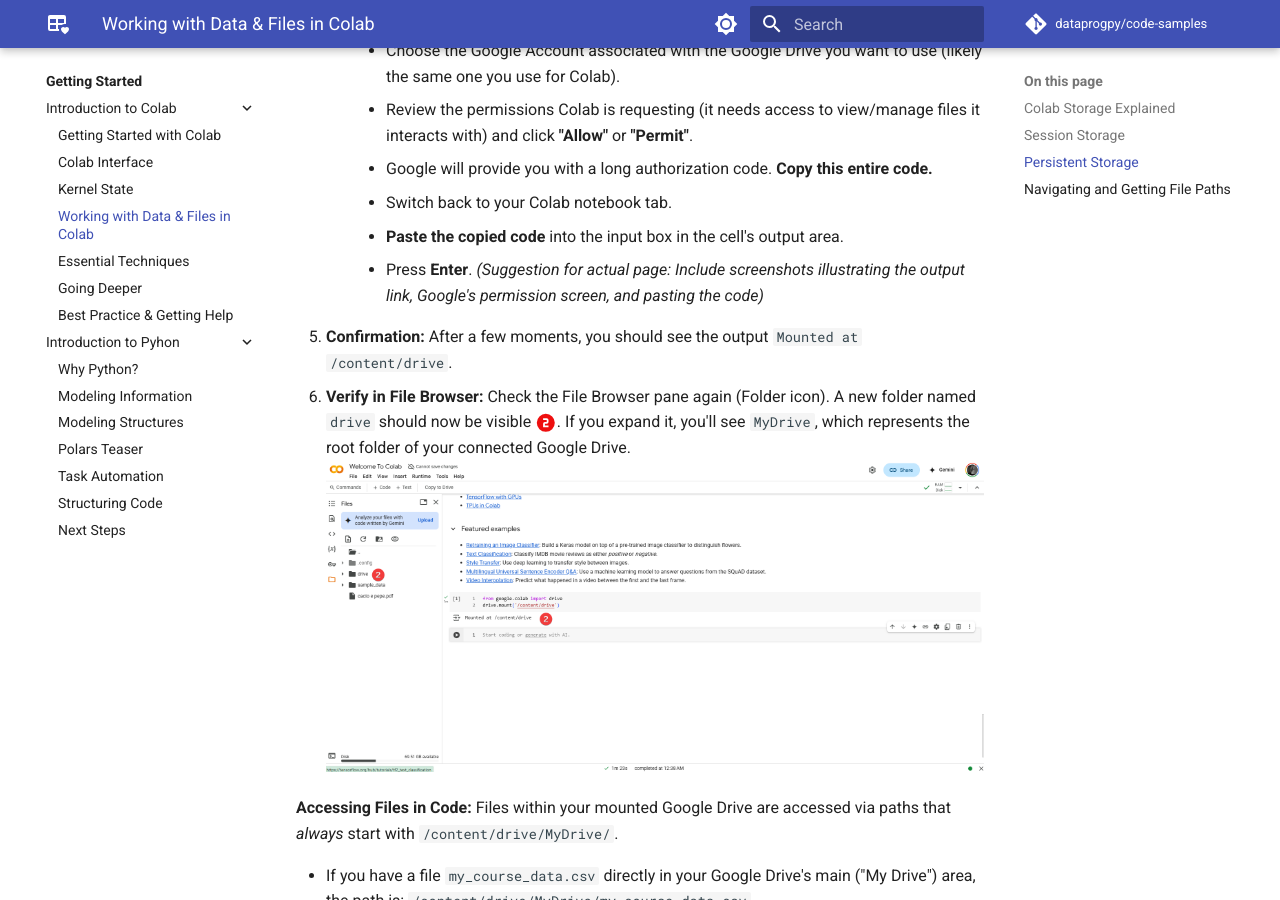
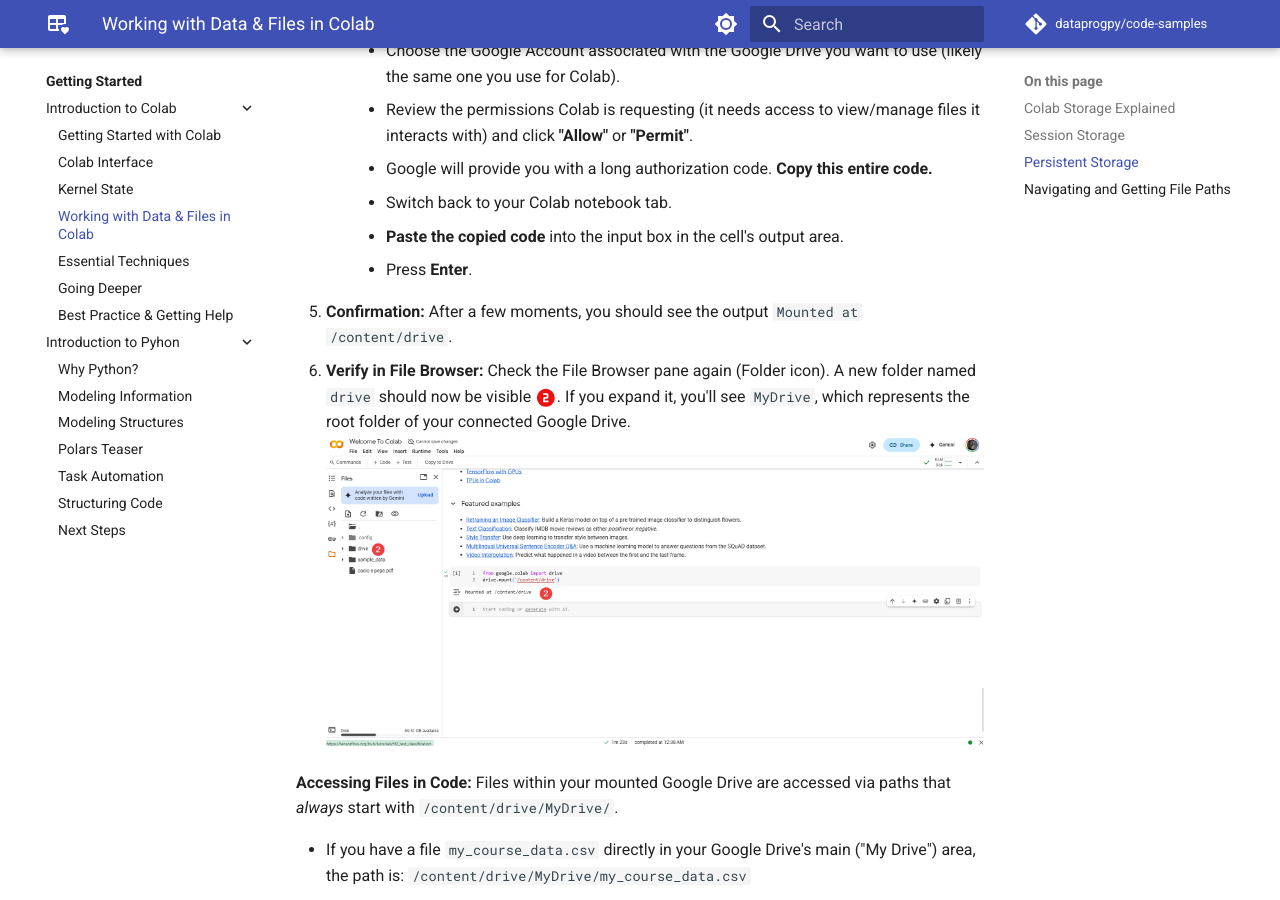
Before and after one commit to dataprogpy/dataprogpy.github.io, an MkDocs documentation site: the page built from docs/getting-started/colab/data-files.md, in a window 1280 px wide and 900 px high, scrolled down 4253 px. Built offline with MkDocs 1.6.1 and Material for MkDocs 9.7.7, drawn with Linux system fonts in a browser that asks for light colours; comment, search, counter and statistics services are not loaded.

Commit message:
fix data-files.md

```diff
--- a/docs/getting-started/colab/data-files.md
+++ b/docs/getting-started/colab/data-files.md
@@ -94,7 +94,6 @@
         * Switch back to your Colab notebook tab.
         * **Paste the copied code** into the input box in the cell's output area.
         * Press **Enter**.
-    *(Suggestion for actual page: Include screenshots illustrating the output link, Google's permission screen, and pasting the code)*
 5.  **Confirmation:** After a few moments, you should see the output `Mounted at /content/drive`.
 6.  **Verify in File Browser:** Check the File Browser pane again (Folder icon). A new folder named `drive` should now be visible :material-numeric-2-circle:{ .annotation }. If you expand it, you'll see `MyDrive`, which represents the root folder of your connected Google Drive.
     ![Colab mounting Google Drive screenshot 3](/assets/images/colab_drive_mounted_screen.png)
```
